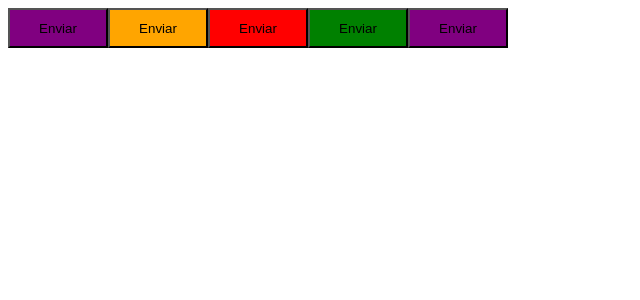
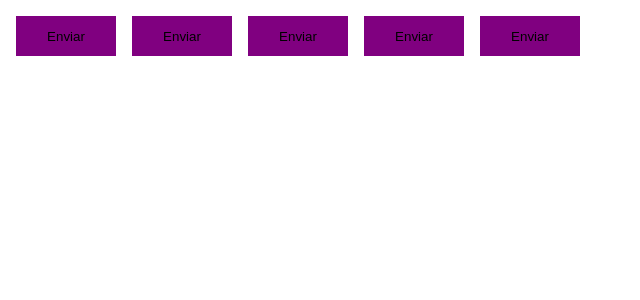
Before and after one commit to ArnaldoAF/02-ignite-timer, a React (Vite) app: page / in a window 1280 px wide. Shown: the top 300 px of the page, without its empty margins (0-640 px from the left). Built offline with nearby package versions, Linux system fonts and the light colour scheme.

Commit message:
criação de temas

```diff
--- a/src/App.tsx
+++ b/src/App.tsx
@@ -1,14 +1,16 @@
+import { ThemeProvider } from 'styled-components';
 import { Button } from "./componets/Button";
+import { defaultTheme } from './styles/themes/default';
 
 export function App() {
 
   return (
-    <>
+    <ThemeProvider theme={defaultTheme}>
       <Button variant='primary' />
       <Button variant='secundary' />
       <Button variant='danger' />
       <Button variant='success' />
       <Button  />
-    </>
+    </ThemeProvider>
   )
 }
--- a/src/componets/Button.styles.ts
+++ b/src/componets/Button.styles.ts
@@ -16,9 +16,14 @@
 export const ButtonContainer = styled.button<ButtonContainerProps>`
     width: 100px;
     height: 40px;
+    border: 0;
+    margin: 8px;
 
-    ${props => {
+
+    background-color: ${props => props.theme.primary};
+
+    /* ${props => {
         return css`background-color: ${buttonVariants[props.variant]}`
         }
-    }
+    } */
 `
--- /dev/null
+++ b/src/styles/themes/default.ts
@@ -0,0 +1,6 @@
+export const defaultTheme = {
+    primary: 'purple',
+    secundary: 'orange',
+    danger: 'red',
+    success: 'green'
+}
```
